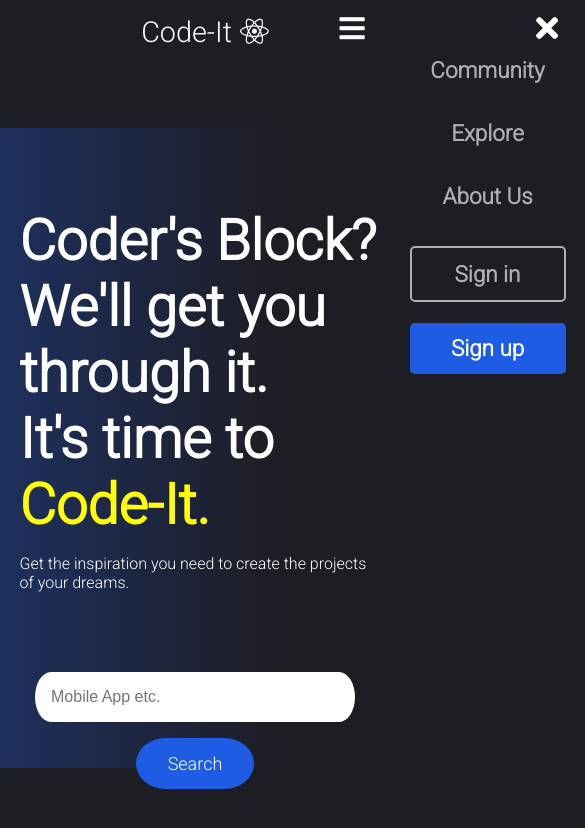
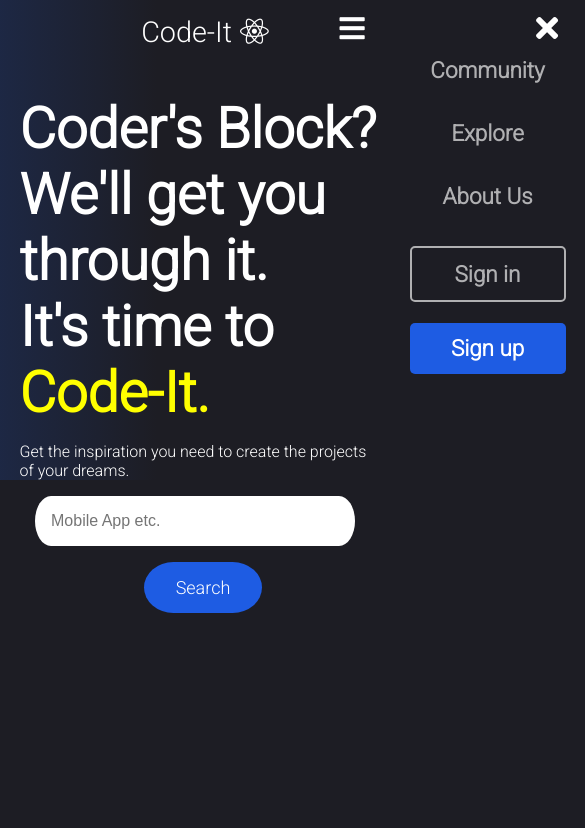
Before and after one commit to sriharivishnu/Code_It, a React (Create React App) app in the folder code-it-FrontEnd/: page / in a window 390 px wide. Shown: the top 828 px of the page, 585 px wide, since content can reach past the window. Built offline with nearby package versions, Linux system fonts and the light colour scheme.

Commit message:
fix homepage : better ui

```diff
--- a/code-it-FrontEnd/src/App.js
+++ b/code-it-FrontEnd/src/App.js
@@ -5,26 +5,52 @@ import Explore from "./pages/Explore";
 import Community from "./pages/Community";
 
 import ModalDialog from "./component/ModalDialog";
-import React, { useState } from "react";
-import { BrowserRouter as Router, Switch, Route } from "react-router-dom";
+import React, { useState, useEffect } from "react";
+import { BrowserRouter as Router, Switch, Route, useLocation } from "react-router-dom";
 const App = () => {
   const [showDialog, setShowDialog] = useState(false);
+  const [padded, setPadded] = useState(false);
+  const [scrollPos, setScrollPos] = useState(0);
   const onClickSignUp = () => {
     setShowDialog(!showDialog);
   };
   const onClickLogin = () => {
     setShowDialog(!showDialog);
   };
+
+  const setPadding = (bool) => {
+    setPadded(bool);
+  };
+
+  useEffect(() => {
+    const onScroll = (e) => {
+      setScrollPos(window.pageYOffset);
+    };
+    window.addEventListener("scroll", onScroll);
+    return () => {
+      window.removeEventListener("scroll", onScroll);
+    };
+  });
   return (
     <Router>
       <div className="App">
-        <NavBar onClickLogin={onClickLogin} onClickSignUp={onClickSignUp} />
+        <NavBar
+          onClickLogin={onClickLogin}
+          onClickSignUp={onClickSignUp}
+          transparent={padded ? false : scrollPos < 10}
+        />
         <ModalDialog showModal={showDialog} setShowModal={setShowDialog} />
-        <div className="main">
+        <div className={`main ${padded ? "padded" : ""}`}>
           <Switch>
-            <Route path="/" exact component={Home} />
-            <Route path="/explore" component={Explore} />
-            <Route path="/community" component={Community} />
+            <Route path="/" exact>
+              <Home setPadding={setPadding} />
+            </Route>
+            <Route path="/explore">
+              <Explore setPadding={setPadding} />
+            </Route>
+            <Route path="/community">
+              <Community setPadding={setPadding} />
+            </Route>
           </Switch>
         </div>
       </div>
--- a/code-it-FrontEnd/src/App.scss
+++ b/code-it-FrontEnd/src/App.scss
@@ -8,5 +8,8 @@
 }
 
 .main {
-  margin-top: 4rem;
+  margin-top: 0rem;
+  &.padded {
+    margin-top: 4rem;
+  }
 }
--- a/code-it-FrontEnd/src/component/NavBar/NavBar.js
+++ b/code-it-FrontEnd/src/component/NavBar/NavBar.js
@@ -3,7 +3,7 @@ import React, { useState } from "react";
 import { MenuItems } from "./NavBarItems/MenuBarItems";
 import Button from "../Button/";
 import "./NavBar.scss";
-const NavBar = ({ onClickSignUp, onClickLogin }) => {
+const NavBar = ({ onClickSignUp, onClickLogin, transparent }) => {
   const [clicked, setClicked] = useState(false);
   function handleClick() {
     setClicked(!clicked);
@@ -11,7 +11,7 @@ const NavBar = ({ onClickSignUp, onClickLogin }) => {
 
   return (
     <>
-      <nav className="NavBarItems transparent">
+      <nav className={`NavBarItems ${transparent ? "transparent" : ""}`}>
         <a className="navbar-logo" href="/">
           Code-It<i className="fab fa-react"></i>
         </a>
--- a/code-it-FrontEnd/src/component/NavBar/NavBar.scss
+++ b/code-it-FrontEnd/src/component/NavBar/NavBar.scss
@@ -9,7 +9,9 @@
   justify-content: start;
   align-items: center;
   font-size: 1.2rem;
-  .transparent {
+  transition: all 0.2s ease-in;
+
+  &.transparent {
     background-color: rgba($background-color, 0);
   }
 }
@@ -85,7 +87,6 @@
 
 @media screen and (max-width: 900px) {
   .NavBarItems {
-    position: relative;
     justify-content: center;
   }
 
--- a/code-it-FrontEnd/src/component/SearchBar/SearchBar.js
+++ b/code-it-FrontEnd/src/component/SearchBar/SearchBar.js
@@ -1,10 +1,10 @@
 import React from "react";
 import Button from "../Button/Button";
 import "./SearchBar.scss";
-const SearchBar = ({ placeholder }) => {
+const SearchBar = ({ placeholder, className }) => {
   return (
-    <div className="searchbar-style">
-      <input className="searchbar-input" placeholder={placeholder}></input>
+    <div className={`searchbar-style`}>
+      <input className={`searchbar-input ${className}`} placeholder={placeholder}></input>
       <Button buttonSize="btn--medium" buttonStyle="btn--primary" className="search_button">
         Search
       </Button>
--- a/code-it-FrontEnd/src/component/SearchBar/SearchBar.scss
+++ b/code-it-FrontEnd/src/component/SearchBar/SearchBar.scss
@@ -4,7 +4,6 @@
 
 .searchbar-input {
   display: inline-block;
-  margin-top: 3rem;
   width: 35%;
   min-width: 20rem;
   padding: 1rem;
@@ -23,19 +22,19 @@
   /* padding: 2rem 1rem 1rem 2rem; */
 }
 
-@media screen and (max-width: 700px) {
-  .searchbar-style {
-    display: block;
-    margin-top: 5rem;
-  }
-  .searchbar-input {
-    margin: auto;
-    margin-top: 1rem;
-    display: block;
-  }
-  .search_button {
-    margin: auto;
-    margin-top: 1rem;
-    display: block;
-  }
-}
+// @media screen and (max-width: 700px) {
+//   .searchbar-style {
+//     display: block;
+//     margin-top: 5rem;
+//   }
+//   .searchbar-input {
+//     margin: auto;
+//     margin-top: 1rem;
+//     display: block;
+//   }
+//   .search_button {
+//     margin: auto;
+//     margin-top: 1rem;
+//     display: block;
+//   }
+// }
--- a/code-it-FrontEnd/src/component/Showcase/Showcase.js
+++ b/code-it-FrontEnd/src/component/Showcase/Showcase.js
@@ -1,6 +1,5 @@
 import React from "react";
 import "./Showcase.scss";
-import SearchBar from "../SearchBar/";
 const Showcase = () => {
   return (
     <div className="showcase-background">
@@ -12,7 +11,6 @@ const Showcase = () => {
       <p className="showcase-description">
         Get the inspiration you need to create the projects of your dreams.
       </p>
-      <SearchBar placeholder="Mobile App etc." />
     </div>
   );
 };
--- a/code-it-FrontEnd/src/component/Showcase/Showcase.scss
+++ b/code-it-FrontEnd/src/component/Showcase/Showcase.scss
@@ -3,12 +3,12 @@
 .showcase-background {
   display: block;
   padding-top: 3rem;
-  height: 40rem;
+  height: 34rem;
   text-align: center;
   background: linear-gradient(90deg, $primary-color 20%, $background-color 80%);
   background-size: 400%;
   border-radius: 0 0 20% 20%;
-  animation: bg-animation 15s infinite alternate;
+  animation: bg-animation 10s infinite alternate;
 }
 @keyframes bg-animation {
   0% {
@@ -21,7 +21,7 @@
 .showcase-title {
   text-align: left;
   margin-left: 15%;
-  margin-top: 5rem;
+  margin-top: 3rem;
   color: white;
   font-size: 5rem;
 }
@@ -51,7 +51,7 @@
 @media screen and (max-width: 700px) {
   .showcase-title {
     font-size: 3.5rem;
-    margin-top: 2rem;
+    // margin-top: 2rem;
     margin-left: 5%;
   }
   .showcase-description {
@@ -60,5 +60,6 @@
   }
   .showcase-background {
     border-radius: 0;
+    height: 30rem;
   }
 }
--- a/code-it-FrontEnd/src/pages/Community.js
+++ b/code-it-FrontEnd/src/pages/Community.js
@@ -1,6 +1,9 @@
-import React from "react";
+import React, { useEffect } from "react";
 
-const Community = () => {
+const Community = ({ setPadding }) => {
+  useEffect(() => {
+    setPadding(true);
+  }, [setPadding]);
   return (
     <div>
       <h1>HELLO COMMUNITY</h1>
--- a/code-it-FrontEnd/src/pages/Explore.js
+++ b/code-it-FrontEnd/src/pages/Explore.js
@@ -1,6 +1,9 @@
-import React from "react";
+import React, { useEffect } from "react";
 
-const Explore = () => {
+const Explore = ({ setPadding }) => {
+  useEffect(() => {
+    setPadding(true);
+  }, [setPadding]);
   return <div>EXPLORE</div>;
 };
 
--- a/code-it-FrontEnd/src/pages/Home.js
+++ b/code-it-FrontEnd/src/pages/Home.js
@@ -1,10 +1,15 @@
-import React from "react";
+import React, { useEffect } from "react";
 import Showcase from "../component/Showcase/Showcase";
-
-const Home = () => {
+import SearchBar from "../component/SearchBar";
+import "./pages.scss";
+const Home = ({ setPadding }) => {
+  useEffect(() => {
+    setPadding(false);
+  }, [setPadding]);
   return (
-    <div className="home-page">
+    <div className="home-page" style={{ textAlign: "center" }}>
       <Showcase />
+      <SearchBar className="home searchbar" placeholder="Mobile App etc." />
     </div>
   );
 };
--- /dev/null
+++ b/code-it-FrontEnd/src/pages/pages.scss
@@ -0,0 +1,17 @@
+.home.searchbar {
+  margin-top: 1rem;
+}
+
+@media screen and (max-width: 700px) {
+  .home.searchbar {
+    display: block;
+    margin: auto;
+  }
+  .searchbar-style {
+    display: block;
+    margin-top: 1rem;
+  }
+  .search_button {
+    margin-top: 1rem;
+  }
+}
```
Also changed, not shown: 1 other file (tests, documents, lock files or other folders).
